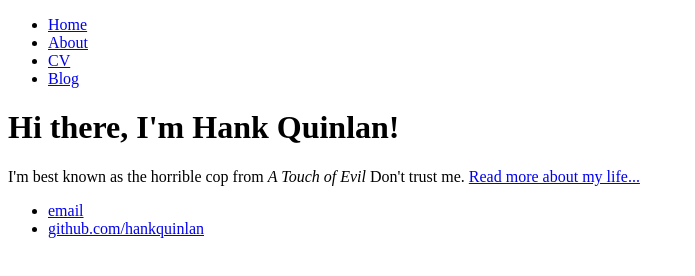
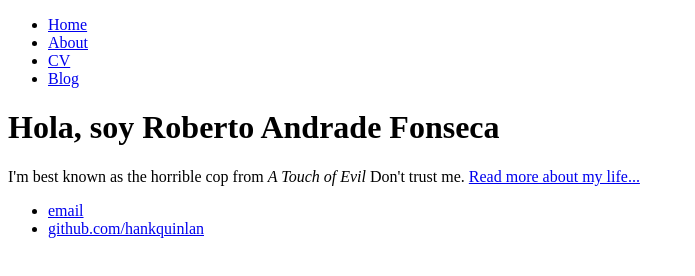
Before and after one commit to randradegh/site, a plain HTML site: page index.html in a window 1280 px wide. Shown: the whole page, without its empty margins (0-695 px from the left). Drawn offline with Linux system fonts and the light colour scheme.

Commit message:
Update index.html
Tropicalización.

```diff
--- a/index.html
+++ b/index.html
@@ -14,7 +14,7 @@
 		</nav>
 		<div class="container">
     		<div class="blurb">
-        		<h1>Hi there, I'm Hank Quinlan!</h1>
+        		<h1>Hola, soy Roberto Andrade Fonseca</h1>
 				<p>I'm best known as the horrible cop from <em>A Touch of Evil</em> Don't trust me. <a href="/about">Read more about my life...</a></p>
     		</div><!-- /.blurb -->
 		</div><!-- /.container -->
```
